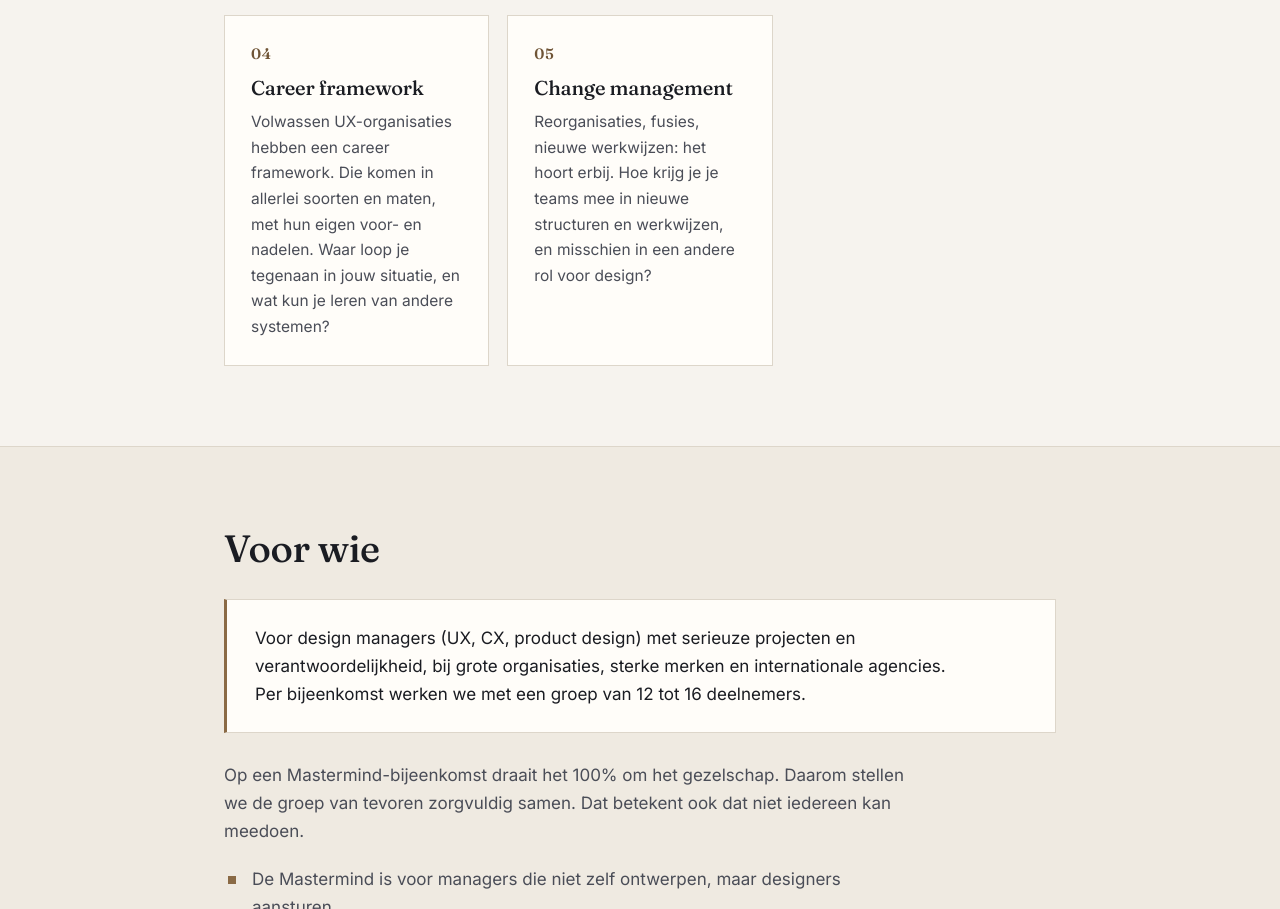
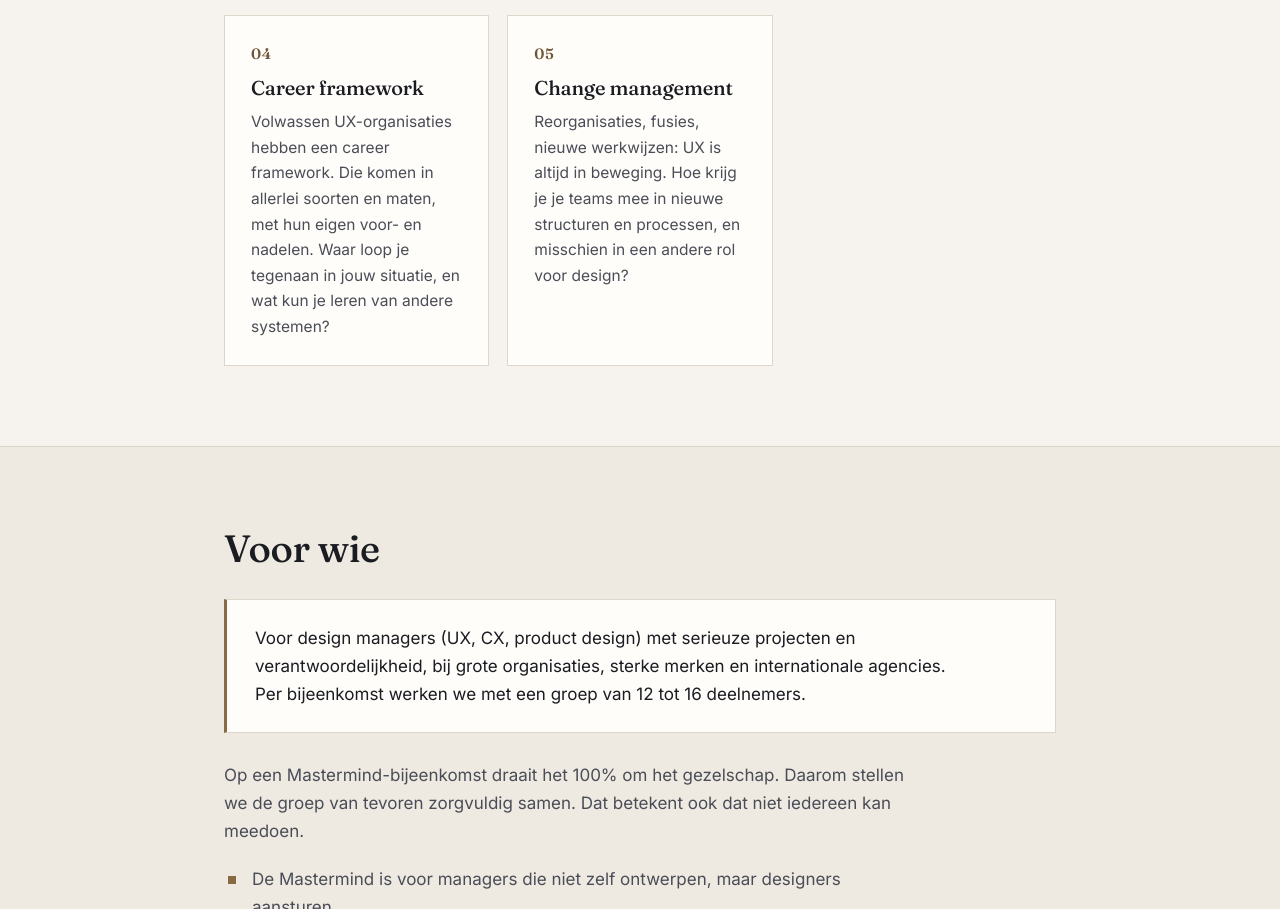
Before and after one commit to groenjoris/design-leaders-xchange, a plain HTML site: page index.html in a window 1280 px wide. Shown: the part 3446-4355 px from the top of the page. Drawn offline with Linux system fonts and the light colour scheme.

Commit message:
Themakaartje Change management: nieuwe tekst
Co-Authored-By: Claude Opus 5.5 <noreply@anthropic.com>

```diff
--- a/index.html
+++ b/index.html
@@ -281,7 +281,7 @@
       <div class="card">
         <span class="num">05</span>
         <h3>Change management</h3>
-        <p>Reorganisaties, fusies, nieuwe werkwijzen: het hoort erbij. Hoe krijg je je teams mee in nieuwe structuren en werkwijzen, en misschien in een andere rol voor design?</p>
+        <p>Reorganisaties, fusies, nieuwe werkwijzen: UX is altijd in beweging. Hoe krijg je je teams mee in nieuwe structuren en processen, en misschien in een andere rol voor design?</p>
       </div>
     </div>
   </div>
```
